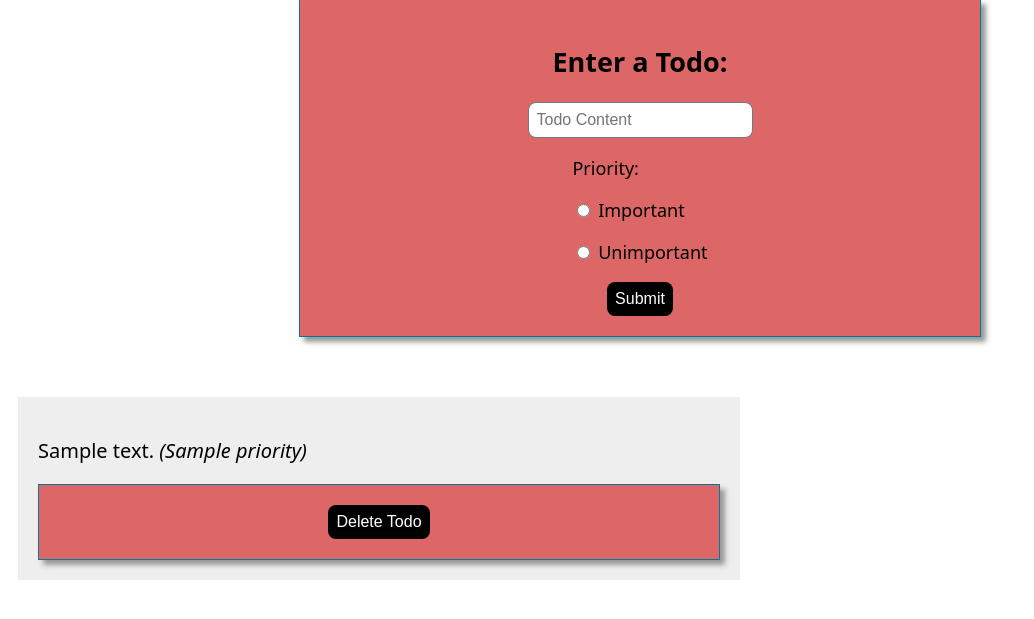
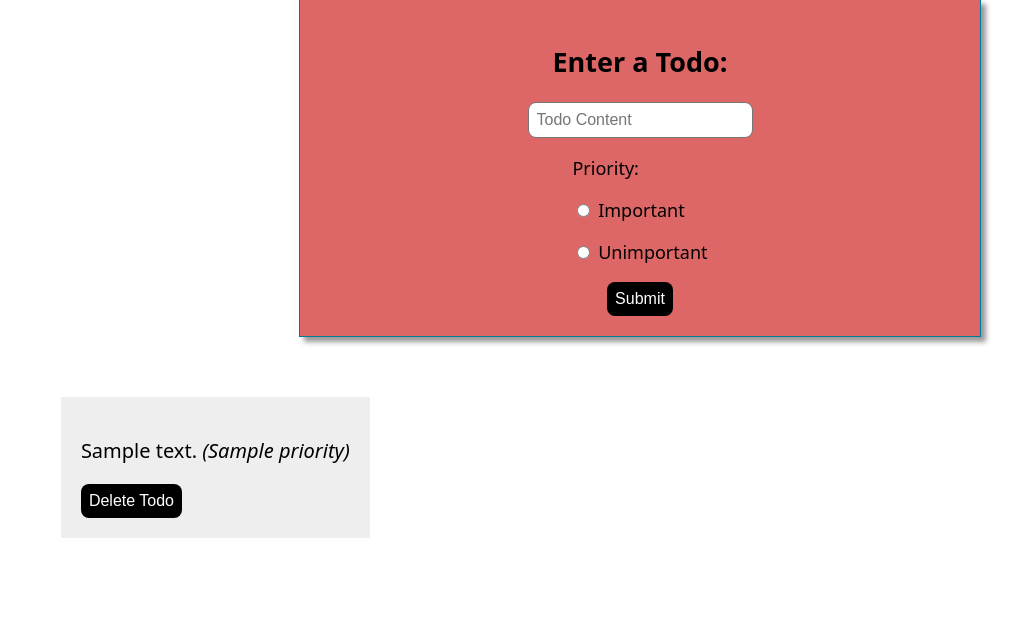
Before and after one commit to lougoncharenko/Flask_app_mongo_database, a Flask app: page / in a window 1280 px wide. Shown: the part 109-728 px from the top of the page, without its empty margins (0-1034 px from the left). Run offline with Flask 2, Linux system fonts and the light colour scheme; a database or web service that is not in the repository returns one stand-in record (values such as "Sample title").

Commit message:
styled input form to be different from delete button

```diff
--- a/static/styles.css
+++ b/static/styles.css
@@ -12,7 +12,7 @@ h1 {
     justify-content: center;
 }
 
-form {
+.todo-form {
     background-color: rgb(221, 102, 102);
     border: 1px solid #007a99;
     box-shadow: 5px 5px 5px #999;
```
